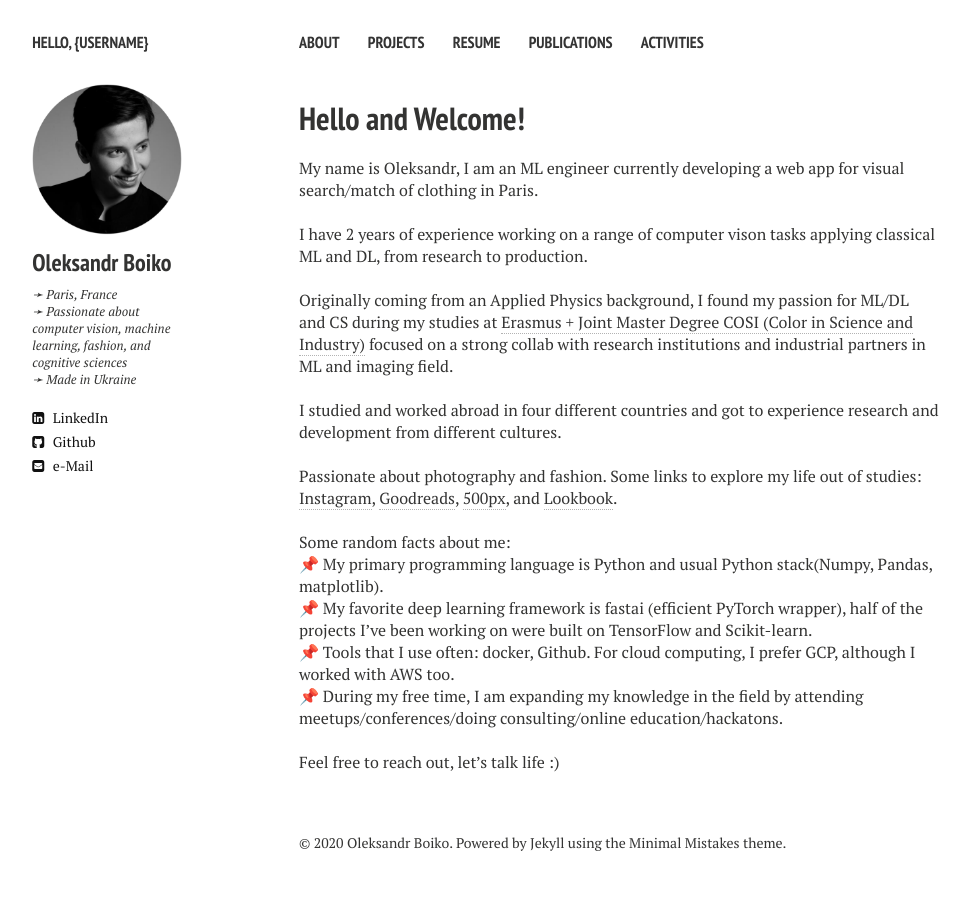
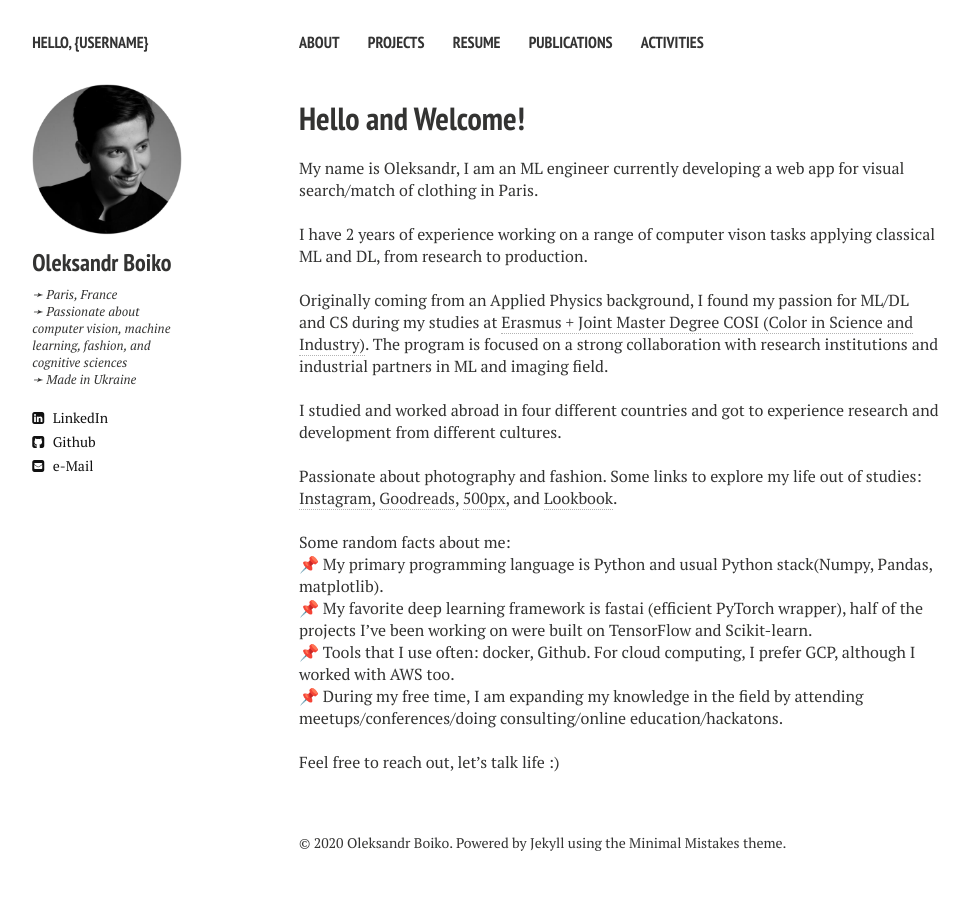
Before and after one commit to alexanch/alexanch.github.io, a Jekyll site: the page built from index.md, in a window 1280 px wide. Shown: the whole page, without its empty margins (21-990 px from the left). Built offline with Jekyll 4.4.1, drawn with Linux system fonts in a browser that asks for light colours; nearby versions of some CDN libraries.

Commit message:
Update index.md

```diff
--- a/index.md
+++ b/index.md
@@ -9,7 +9,7 @@ My name is Oleksandr, I am an ML engineer currently developing a web app for vis
 <br /><br />
 I have 2 years of experience working on a range of computer vison tasks applying classical ML and DL, from research to production.
 <br /><br />
-Originally coming from an Applied Physics background, I found my passion for ML/DL and CS during my studies at [Erasmus + Joint Master Degree COSI (Color in Science and Industry)](https://cosi-master.eu/cosi-master-degree/) focused on a strong collab with research institutions and industrial partners in ML and imaging field.
+Originally coming from an Applied Physics background, I found my passion for ML/DL and CS during my studies at [Erasmus + Joint Master Degree COSI (Color in Science and Industry)](https://cosi-master.eu/cosi-master-degree/). The program is focused on a strong collaboration with research institutions and industrial partners in ML and imaging field.
 <br /><br />
 I studied and worked abroad in four different countries and got to experience research and development from different cultures.
 <br /><br />
```
